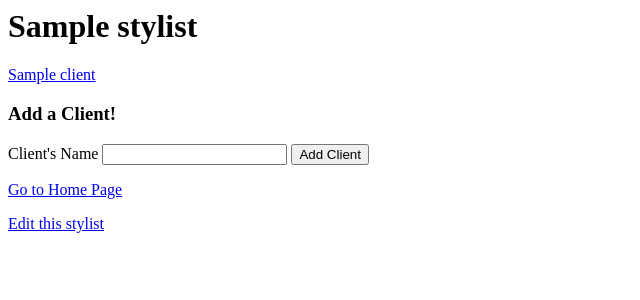
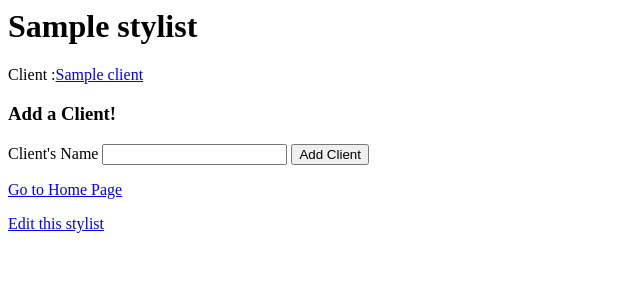
Before and after one commit to jonlin14/hairSalon, a PHP site: template views/stylists.html.twig in a window 1280 px wide. Shown: the top 300 px of the page, without its empty margins (0-640 px from the left). Run offline with PHP 8.4, Linux system fonts and the light colour scheme; the template is opened without the code that fills it: most values are stand-ins (such as "Sample title", 1, 10 or a date in 2020); some libraries are stand-ins or nearby versions.

Commit message:
Format changes in twig files

```diff
--- a/views/stylist_edit.html.twig
+++ b/views/stylist_edit.html.twig
@@ -9,7 +9,7 @@
             <label for="new_name">Rename your Stylist:</label>
             <input id="new_name" name="new_name" type="text">
 
-            <button type="submit">Update<button>
+            <button type="submit">Update</button>
         </form>
 
         <form action="/stylists/{{ stylist.getId }}" method="post">
--- a/views/stylists.html.twig
+++ b/views/stylists.html.twig
@@ -5,7 +5,7 @@
     <body>
         <h1>{{ stylist.getName }}</h1>
          {% for client in clients %}
-        <p> <a href="/client/{{ client.getClientId }}/edit">{{ client.getClientName() }} </a></p>
+        <p> Client :<a href="/client/{{ client.getClientId }}/edit">{{ client.getClientName() }} </a></p>
          {% endfor %}
 
          <h3> Add a Client! </h3>
```
